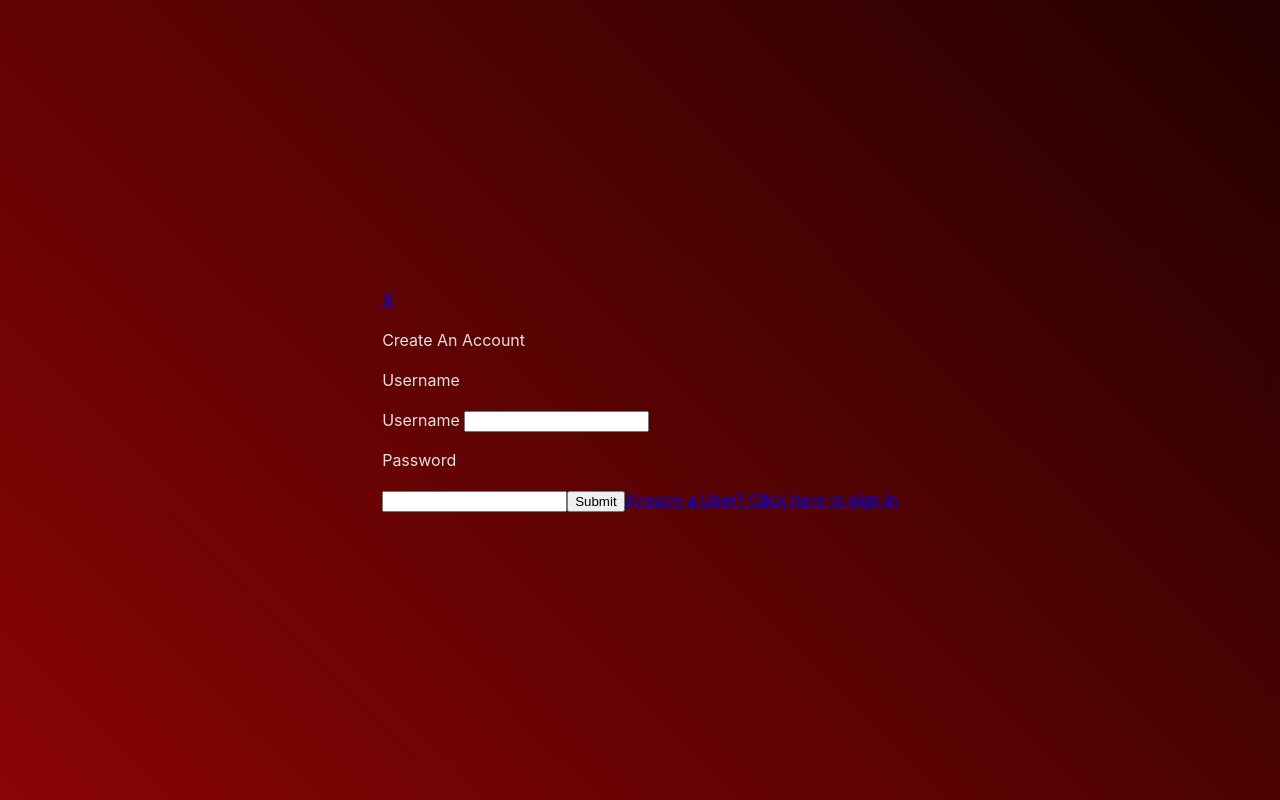
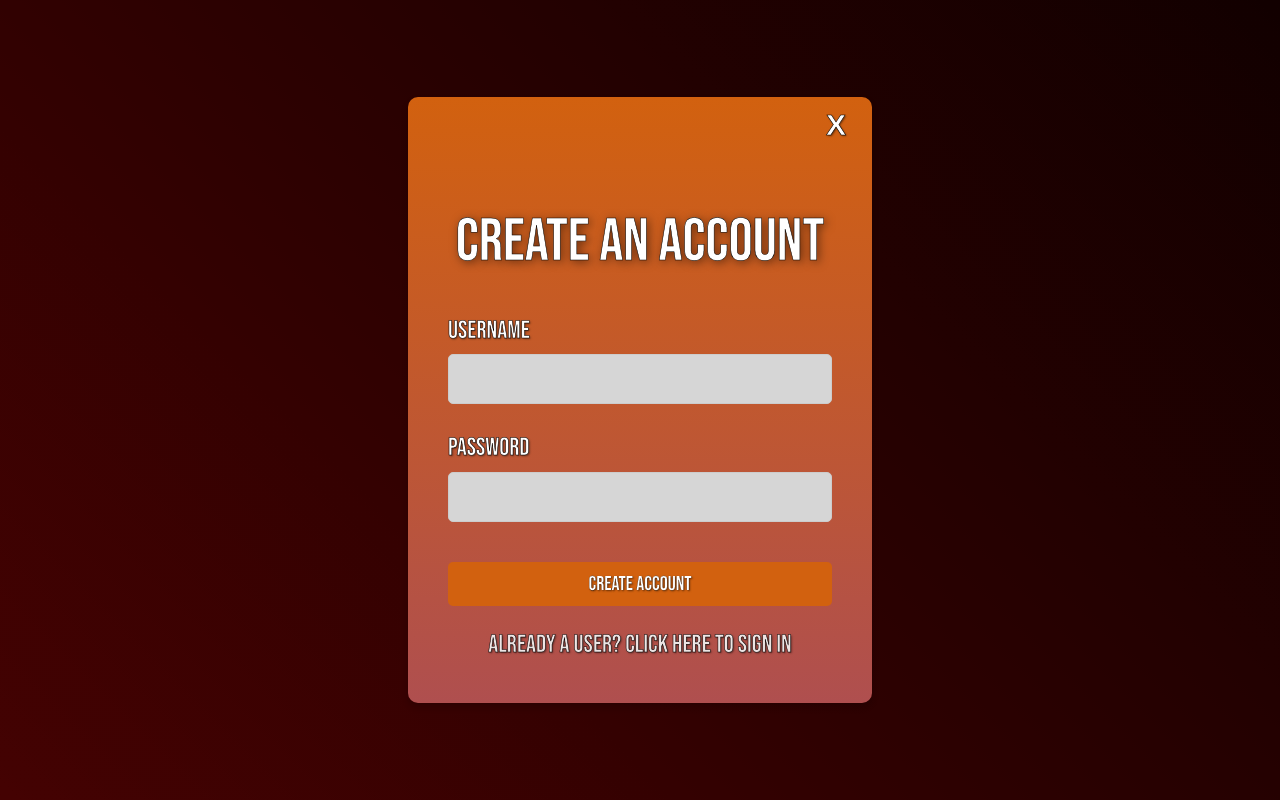
Before and after one commit to shaaronl/jukeboxd, a React (Vite) app in the folder packages/react-frontend/: page /CreateAccount in a window 1280 px wide. Built offline with nearby package versions, Linux system fonts and the light colour scheme.

Commit message:
completed front end and styling for create account

```diff
--- a/packages/react-frontend/src/routes/CreateAccount.css
+++ b/packages/react-frontend/src/routes/CreateAccount.css
@@ -1,68 +1,112 @@
-* {box-sizing: border-box}
+.modal-overlay {
+  position: fixed;
+  top: 0;
+  left: 0;
+  width: 100%;
+  height: 100%;
+  background-color: rgba(0, 0, 0, 0.5);
+  display: flex;
+  justify-content: center;
+  align-items: center;
+  z-index: 1000;
+}
 
-/* Full-width input fields */
-  input[type=text], input[type=password] {
+.modal-content {
+  background: linear-gradient(to bottom, #D2610F, #AF4F4F);
+  padding: 40px;
+  border-radius: 10px;
+  box-shadow: 0 4px 8px rgba(0, 0, 0, 0.2);
+  position: relative;
+  width: 30%;
+  display: flex;
+  flex-direction: column;
+  align-items: center;
+  overflow-y: auto;
+}
+
+.close-button {
+  position: absolute;
+  top: 10px;
+  right: 20px;
+  margin-bottom: 0;
+  background: none;
+  border: none;
+  font-size: 30px;
+  font-weight: bold;
+  color: white;
+  cursor: pointer;
+  text-shadow: 1px 1px 2px rgba(0, 0, 0, 0.5);
+    -webkit-text-stroke: 0.5px black;
+}
+
+.title {
+  font-size: 60px;
+  font-family: 'Bebas Neue', sans-serif;
+  font-weight: 900;
+  text-align: center;
+  color: white;
+  margin-bottom: 0px;
+  font-weight: bold;
+  text-shadow: 2px 2px 10px rgba(0, 0, 0, 0.5);
+    -webkit-text-stroke: 0.5px black;
+}
+
+.account-form {
+  display: flex;
+  flex-direction: column;
+  width: 100%;
+}
+
+.form-header {
+  color: white;
+  padding: 0;
+  font-size: 25px;
+  font-family: 'Bebas Neue', sans-serif;
+  margin-bottom: 5px;
+  text-shadow: 1px 1px 2px rgba(0, 0, 0, 0.5);
+    -webkit-text-stroke: 0.5px black;
+}
+
+.form-input {
   width: 100%;
   padding: 15px;
-  margin: 5px 0 22px 0;
-  display: inline-block;
-  border: none;
-  background: #f1f1f1;
+  margin-bottom: 0px;
+  border: 1px solid #ccc;
+  border-radius: 5px;
+  box-sizing: border-box;
+  background-color: rgb(214, 214, 214);
+  color: black;
+  font-size: 16px;
 }
 
-input[type=text]:focus, input[type=password]:focus {
-  background-color: #ddd;
-  outline: none;
+.submit-button {
+  width: 100%;
+  padding: 10px;
+  background-color: #D2610F;
+  border: none;
+  border-radius: 5px;
+  color: white;
+  font-size: 20px;
+  text-shadow: 1px 1px 2px rgba(0, 0, 0, 0.5);
+    -webkit-text-stroke: 0.2px black;
+  font-family: 'Bebas Neue', sans-serif;
+  cursor: pointer;
+  margin-top: 40px;
 }
 
-hr {
-  border: 1px solid #f1f1f1;
-  margin-bottom: 25px;
+.submit-button:hover {
+  background-color: #AF4F4F;
 }
 
-/* Set a style for all buttons */
-button {
-  background-color: #04AA6D;
-  color: white;
-  padding: 14px 20px;
-  margin: 8px 0;
-  border: none;
-  cursor: pointer;
-  width: 100%;
-  opacity: 0.9;
+.sign-in-link {
+  display: block;
+  text-align: center;
+  font-family: 'Bebas Neue', sans-serif;
+  font-weight: 900;
+  font-size: 25px;
+  margin-top: 20px;
+  color: rgba(255, 255, 255, 0.872);
+  text-decoration: none;
+  text-shadow: 1px 1px 2px rgba(0, 0, 0, 0.5);
+    -webkit-text-stroke: 0.5px black;
 }
-
-button:hover {
-  opacity:1;
-}
-
-/* Extra styles for the cancel button */
-.cancelbtn {
-  padding: 14px 20px;
-  background-color: #f44336;
-}
-
-/* Float cancel and signup buttons and add an equal width */
-.cancelbtn, .signupbtn {
-  float: left;
-  width: 50%;
-}
-
-/* Add padding to container elements */
-.container {
-  padding: 16px;
-}
-
-/* Clear floats */
-.clearfix::after {
-  content: "";
-  clear: both;
-  display: table;
-}
-
-/* Change styles for cancel button and signup button on extra small screens */
-@media screen and (max-width: 300px) {
-  .cancelbtn, .signupbtn {
-    width: 100%;
-  }
-}
--- a/packages/react-frontend/src/routes/CreateAccount.jsx
+++ b/packages/react-frontend/src/routes/CreateAccount.jsx
@@ -1,22 +1,56 @@
-import React from "react";
+import React, { useState } from "react";
 import { Link } from "react-router-dom";
+import './CreateAccount.css';
 
-export default function CreateAccount() {
+export default function CreateAccount({ onClose }) {
+    const [username, setUsername] = useState('');
+    const [password, setPassword] = useState('');
+
+    const handleSubmit = async (e) => {
+        e.preventDefault();
+        const response = await fetch('/api/create-account', {
+            method: 'POST',
+            headers: {
+                'Content-Type': 'application/json'
+            },
+            body: JSON.stringify({ username, password })
+        });
+        const result = await response.json();
+        if (result.success) {
+            alert("Account created successfully!");
+        } else {
+            alert("Error creating account: " + result.message);
+        }
+    };
     return (
-        <>
-            <Link to="/">X</Link>
-            <p className="title">Create An Account</p>
+        <div className="modal-overlay">
+            <div className="modal-content">
+                <button onClick={onClose} className="close-button">X</button>
+                <p className="title">Create An Account</p>
 
-            <form className="accountForm">
-            <p className="formHeader">Username</p>
-                <label>
-                    Username <input type="text" />
-                </label>
-                <p className="formHeader">Password</p>
-                <input type="password" />
-                <input type={"submit"} />
-                <Link to="\home">Already a User? Click here to sign in</Link>
-            </form>
-        </>
+                <form className="account-form" onSubmit={handleSubmit}>
+                    <p className="form-header">Username</p>
+                    <label>
+                        <input
+                            type="text"
+                            value={username}
+                            onChange={(e) => setUsername(e.target.value)}
+                            className="form-input"
+                        />
+                    </label>
+                    <p className="form-header">Password</p>
+                    <label>
+                        <input
+                            type="password"
+                            value={password}
+                            onChange={(e) => setPassword(e.target.value)}
+                            className="form-input"
+                        />
+                    </label>
+                    <input type="submit" value="Create Account" className="submit-button" />
+                    <Link to="/home" className="sign-in-link">Already a User? Click here to sign in</Link>
+                </form>
+            </div>
+        </div>
     );
 }
--- a/packages/react-frontend/src/routes/Navbar.css
+++ b/packages/react-frontend/src/routes/Navbar.css
@@ -43,3 +43,18 @@ nav ul li a:hover {
     font-weight: bold;
 
 }
+
+/* styling for overlays */
+.open-modal-button {
+    padding-right: 25px;
+    background-color: transparent;
+    border: none;
+    color: white;
+    font-size: 16px;
+    font-weight: bold;
+    cursor: pointer;
+}
+
+.open-modal-button:hover {
+    color: #E4BABA; /* changes color on hover */
+}
--- a/packages/react-frontend/src/routes/Navbar.jsx
+++ b/packages/react-frontend/src/routes/Navbar.jsx
@@ -1,7 +1,19 @@
 import { Link } from 'react-router-dom';
+import React, { useState } from "react";
+import CreateAccount from './CreateAccount';
 import './Navbar.css';
 
 export default function Navbar({ withLogo }) {
+  const [showModal, setShowModal] = useState(false);
+
+    const handleOpenModal = () => {
+        setShowModal(true);
+    };
+
+    const handleCloseModal = () => {
+        setShowModal(false);
+    };
+
     return (
       // condition for loading page w/o mini logo
         <nav className="navbar">
@@ -15,7 +27,8 @@ export default function Navbar({ withLogo }) {
               <Link to="/">SIGN IN</Link>
             </li>
             <li>
-              <Link to="/CreateAccount">CREATE ACCOUNT</Link>
+               <button onClick={handleOpenModal} className="open-modal-button">CREATE ACCOUNT</button>
+                {showModal && <CreateAccount onClose={handleCloseModal} />}
             </li>
             <li>
               <Link to="/">USERNAME</Link>
```
